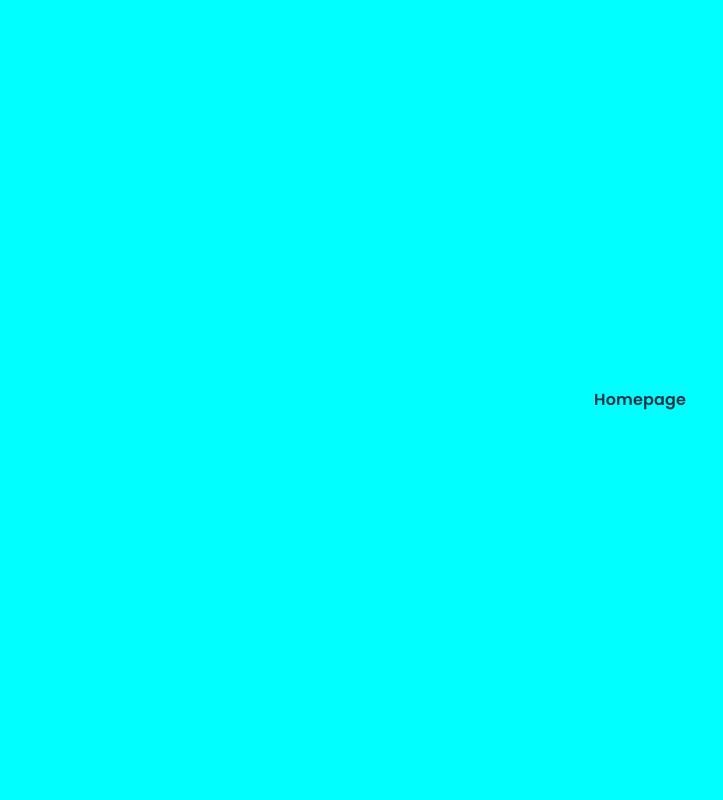
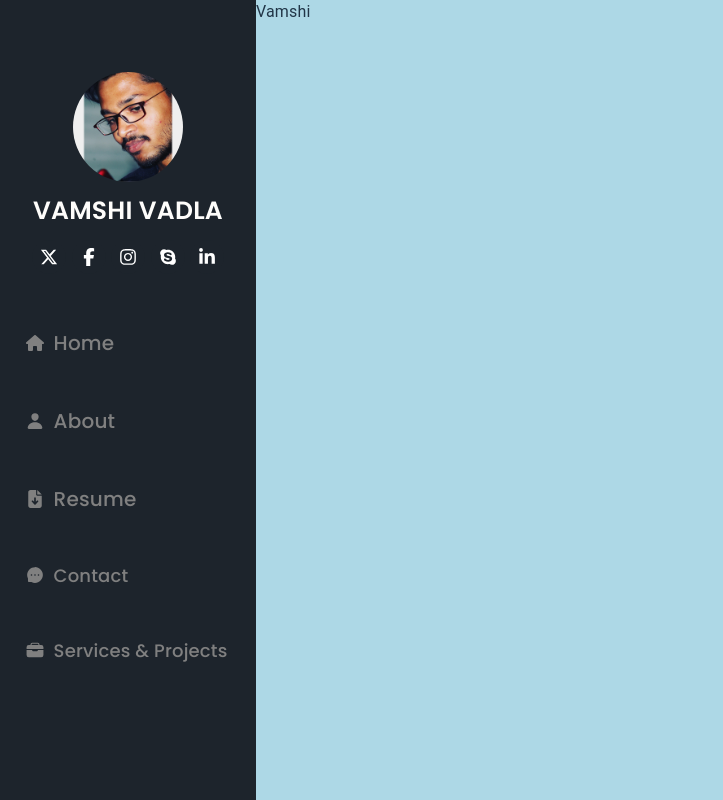
Before and after one commit to Vamshi0111/my-portfolio, a React (Vite) app: page / in a window 1280 px wide. Shown: the whole page, without its empty margins (0-723 px from the left). Built offline with nearby package versions, Linux system fonts and the light colour scheme.

Commit message:
Aligned all the responsive screens and left with Image in homepage for later

```diff
--- a/src/components/navbar.tsx
+++ b/src/components/navbar.tsx
@@ -1,172 +1,107 @@
-import { Box, Button, Grid, Typography, Dialog, IconButton } from "@mui/material";
+import { Box, Grid, Typography, IconButton } from "@mui/material";
 import '../assets/Fonts/poppins.css';
-import { useState, useCallback, useRef } from "react";
-import Image from "../assets/Profile.jpeg";
-import Cropper from "react-easy-crop";
-import getCroppedImg from "../utils/cropImage"; // Utility function to crop the image
+import { useRef } from "react";
+import Image from "../assets/Images/Profile.jpeg";
 import { FaFacebookF, FaInstagram, FaLinkedinIn, FaSkype, FaXTwitter, FaHouse, FaFileArrowDown } from "react-icons/fa6";
 import { Link } from "react-router-dom";
 import { IoBriefcase, IoPerson } from "react-icons/io5";
 import { AiFillMessage } from "react-icons/ai";
 
-function Navbar() {
-  const [image, setImage] = useState<string | undefined>(undefined);
-  const [crop, setCrop] = useState({ x: 0, y: 0 });
-  const [zoom, setZoom] = useState(1);
-  const [selectedFile, setSelectedFile] = useState<File | null>(null);
-  const [cropDialogOpen, setCropDialogOpen] = useState(false);
-  const [croppedAreaPixels, setCroppedAreaPixels] = useState<any>(null);
-  const [croppedImage, setCroppedImage] = useState<string | undefined>(undefined);
+function Navbar({ width }: { width?: string }) {
   const fileInputRef = useRef<HTMLInputElement>(null);
 
-  const handleImageChange = (event: React.ChangeEvent<HTMLInputElement>) => {
-    const file = event.target.files?.[0];
-    if (file) {
-      setSelectedFile(file);
-      setCropDialogOpen(true);
-    }
-  };
+  return (
+    <Grid sx={{ backgroundColor: '#1D242C', height: '100vh', width: width || '20vw', display: 'flex', flexDirection: 'column', rowGap: "30px", justifyContent: 'center', alignItems: 'center' }}>
+      <Box sx={{
+        display: 'flex', justifyContent: 'center', alignItems: 'center', flexDirection: 'column', rowGap: "10px"
+      }}>
 
-  const handleCropComplete = useCallback(async (_croppedArea: any, croppedAreaPixels: any) => {
-    setCroppedAreaPixels(croppedAreaPixels);
-  }, []);
+          <img src={Image} alt="ProfilePic" height={110} width={110} style={{ borderRadius: "50%" }} />
 
-  const handleCropApply = async () => {
-    if (selectedFile && croppedAreaPixels) {
-      try {
-        const croppedBlob = await getCroppedImg(URL.createObjectURL(selectedFile), croppedAreaPixels);
-        if (croppedBlob) {
-          const croppedImageUrl = URL.createObjectURL(croppedBlob);
-          setCroppedImage(croppedImageUrl); // Show the cropped image
-          setCropDialogOpen(false);
-        }
-      } catch (error) {
-        console.error("Error cropping image:", error);
-      }
-    }
-  };
-
-  return (
-    <Grid sx={{ backgroundColor: '#1D242C', height: '100vh', width: '20vw', display: 'flex', flexDirection: 'column', rowGap: "30px", justifyContent: 'center', alignItems: 'center' }}>
-      <Box sx={{
-        display: 'flex', justifyContent: 'center', alignItems: 'center', flexDirection: 'column',rowGap:"10px"
-      }}>
-        <Box
-          sx={{ backgroundColor: 'lightgray', height: '20vh', width: '10vw', borderRadius: 50, display: 'flex', justifyContent: 'center', alignItems: 'center', cursor: 'pointer' }}
-          onClick={() => fileInputRef.current?.click()}
-        >
-          {Image ? ( //REplace croppedImage at Image for crop Image in next line also
-            <img src={Image} alt="ProfilePic" height={110} width={110} style={{ borderRadius: "50%" }} />
-          ) : (
-            <Button component="label" variant="text" sx={{ borderRadius: 50 }}>
-              Upload
-            </Button>
-          )}
-          <input ref={fileInputRef} type="file" accept="image/*" hidden onChange={handleImageChange} />
-        </Box>
-        <Typography sx={{ fontFamily: 'poppins', fontWeight: "600", fontSize: 30, color: '#FEFDFB' }}>
+        <Typography sx={{ fontFamily: 'poppins', fontWeight: "600", fontSize: {xs:28,sm:37,lg:25}, color: '#FEFDFB' }}>
           VAMSHI VADLA
         </Typography>
+        <input ref={fileInputRef} type="file" accept="image/*" hidden />
 
-        <Dialog open={cropDialogOpen} onClose={() => setCropDialogOpen(false)}>
-          <Box sx={{ width: 400, height: 400, position: "relative" }}>
-            <Cropper
-              image={selectedFile ? URL.createObjectURL(selectedFile) : undefined}
-              crop={crop}
-              zoom={zoom}
-              aspect={1}
-              onCropChange={setCrop}
-              onZoomChange={setZoom}
-              onCropComplete={handleCropComplete}
-            />
-          </Box>
-          <Button onClick={handleCropApply}>Crop & Apply</Button>
-        </Dialog>
-        <Box sx={{ width: '16vw', display: 'flex', justifyContent: "space-between" }}>
+        <Box sx={{ width: {sm:'30vw',md:'25vw',lg:"15vw"}, display: 'flex', justifyContent: "space-between" }}>
           <Box sx={{ backgroundColor: '#1D242C', borderRadius: 50 }}>
-            <IconButton component="a" href="https://x.com/vamshichary117" sx={{ color: "white", "&:hover": { color: 'red' } }}>
-              <FaXTwitter size={20} />
+            <IconButton component="a" href="https://x.com/vamshichary117" sx={{ color: "white", "&:hover": { color: 'red' },fontSize:{xs: 20, sm: 29, md: 18, lg: 18} }}>
+              <FaXTwitter />
             </IconButton>
           </Box>
           <Box sx={{ backgroundColor: '#1D242C', borderRadius: 50 }}>
-            <IconButton component="a" href="https://www.facebook.com/vamshi.chary.92351" sx={{ color: "white", "&:hover": { color: 'red' } }}>
-              <FaFacebookF size={20} />
+            <IconButton component="a" href="https://www.facebook.com/vamshi.chary.92351" sx={{ color: "white", "&:hover": { color: 'red' },fontSize:{xs: 20, sm: 29, md: 18, lg: 18}}}>
+              <FaFacebookF />
             </IconButton>
           </Box>
           <Box sx={{ backgroundColor: '#1D242C', borderRadius: 50 }}>
-            <IconButton component="a" href="https://www.instagram.com/v.1.m.s.8.9/" sx={{ color: "white", "&:hover": { color: 'red' } }}>
-              <FaInstagram size={20} />
+            <IconButton component="a" href="https://www.instagram.com/v.1.m.s.8.9/" sx={{ color: "white", "&:hover": { color: 'red' },fontSize:{xs: 20, sm: 29, md: 18, lg: 18} }}>
+              <FaInstagram />
             </IconButton>
           </Box>
           <Box sx={{ backgroundColor: '#1D242C', borderRadius: 50 }}>
-            <IconButton component="a" href="https://join.skype.com/invite/qfGtIZ170RZL" sx={{ color: "white", "&:hover": { color: 'red' } }}>
-              <FaSkype size={20} />
+            <IconButton component="a" href="https://join.skype.com/invite/qfGtIZ170RZL" sx={{ color: "white", "&:hover": { color: 'red' },fontSize:{xs: 20, sm: 29, md: 18, lg: 18} }}>
+              <FaSkype />
             </IconButton>
           </Box>
           <Box sx={{ backgroundColor: '#1D242C', borderRadius: 50 }}>
-            <IconButton component="a" href="https://www.linkedin.com/in/vamshi-vadla/" sx={{ color: "white", "&:hover": { color: 'red' } }} >
-              <FaLinkedinIn size={20} />
+            <IconButton component="a" href="https://www.linkedin.com/in/vamshi-vadla/" sx={{ color: "white", "&:hover": { color: 'red' },fontSize:{xs: 20, sm: 29, md: 18, lg: 18} }} >
+              <FaLinkedinIn />
             </IconButton>
           </Box>
         </Box>
       </Box>
-      <Box sx={{ backgroundColor: '', width: "84%", height: '50%', display: 'flex', rowGap: 6, flexDirection: 'column' }}>
+      <Box sx={{ width: {xs:"82%",sm:"80%"}, height: "50%", display: 'flex', rowGap: {xs:5,sm:6}, flexDirection: 'column',paddingTop:{sm:3} }}>
         <Box sx={{ display: 'flex', alignItems: 'center', columnGap: "10px" }}>
           <Link to={"/"} style={{ textDecoration: 'none', color: 'inherit' }}>
-            <Box sx={{ display: 'flex', alignItems: 'center', columnGap: "10px" }}>
-              <FaHouse size={20} style={{color:'gray'}}/>
-              <Typography sx={{ fontWeight: "500", fontFamily: 'poppins', color: "gray", fontSize: 18 }}>
+            <Box sx={{ display: 'flex', alignItems: 'center', columnGap: {xs:"10px",sm:"10px"},fontSize:{xs:19,sm:32,md:18} }}>
+              <FaHouse style={{ color: 'gray' }} />
+              <Typography sx={{ fontWeight: "500", fontFamily: 'poppins', color: "gray", fontSize: {xs:18,sm:33,md:20} }}>
                 Home
               </Typography>
             </Box>
           </Link>
         </Box>
-
         <Box sx={{ display: 'flex', alignItems: 'center' }}>
           <Link to={"/about"} style={{ textDecoration: 'none', color: 'inherit' }}>
-            <Box sx={{ display: 'flex', alignItems: 'center', columnGap: "10px" }}>
-              <IoPerson  size={20} style={{color:'gray'}}/>
-              <Typography sx={{ fontWeight: "500", fontFamily: 'poppins', color: "gray", fontSize: 18 }}>
+            <Box sx={{ display: 'flex', alignItems: 'center', columnGap: {xs:"10px",sm:"10px"}, fontSize:{xs:19,sm:34,md:18} }}>
+              <IoPerson style={{ color: 'gray' }} />
+              <Typography sx={{ fontWeight: "500", fontFamily: 'poppins', color: "gray", fontSize: {xs:18,sm:33,md:20} }}>
                 About
               </Typography>
             </Box>
           </Link>
         </Box>
-
         <Box sx={{ display: 'flex', alignItems: 'center', columnGap: "3px" }}>
           <Link to={"/about"} style={{ textDecoration: 'none', color: 'inherit' }}>
-            <Box sx={{ display: 'flex', alignItems: 'center', columnGap: "10px" }}>
-              <FaFileArrowDown  size={20} style={{color:'gray'}} />
-              <Typography sx={{ fontWeight: "500", fontFamily: 'poppins', color: "gray", fontSize: 18 }}>
+            <Box sx={{ display: 'flex', alignItems: 'center', columnGap: {xs:"10px",sm:"10px"},fontSize:{xs:19,sm:34,md:18} }}>
+              <FaFileArrowDown style={{ color: 'gray' }} />
+              <Typography sx={{ fontWeight: "500", fontFamily: 'poppins', color: "gray", fontSize: {xs:18,sm:33,md:20} }}>
                 Resume
               </Typography>
             </Box>
           </Link>
         </Box>
-
         <Box sx={{ display: 'flex', alignItems: 'center', columnGap: "3px" }}>
           <Link to={"/contact"} style={{ textDecoration: 'none', color: 'inherit' }}>
-            <Box sx={{ display: 'flex', alignItems: 'center', columnGap: "10px" }}>
-              <AiFillMessage   size={20} style={{color:"gray"}}/>
-              <Typography sx={{ fontWeight: "500", fontFamily: 'poppins', color: "gray", fontSize: 18 }}>
+            <Box sx={{ display: 'flex', alignItems: 'center', columnGap: {xs:"10px",sm:"10px"}, fontSize:{xs:19,sm:34,md:18} }}>
+              <AiFillMessage style={{ color: "gray" }} />
+              <Typography sx={{ fontWeight: "500", fontFamily: 'poppins', color: "gray", fontSize: {xs:18,sm:33,md:18} }}>
                 Contact
               </Typography>
             </Box>
           </Link>
         </Box>
-
         <Box sx={{ display: 'flex', alignItems: 'center', columnGap: "3px" }}>
           <Link to={"/about"} style={{ textDecoration: 'none', color: 'inherit' }}>
-            <Box sx={{ display: 'flex', alignItems: 'center', columnGap: "10px" }}>
-              <IoBriefcase  size={20} style={{color:'gray'}}/>
-              <Typography sx={{ fontWeight: "500", fontFamily: 'poppins', color: "gray", fontSize: 18 }}>
+            <Box sx={{ display: 'flex', alignItems: 'center', columnGap: {xs:"10px",sm:"10px"}, fontSize:{xs:19,sm:34,md:18} }}>
+              <IoBriefcase style={{ color: 'gray' }} />
+              <Typography sx={{ fontWeight: "500", fontFamily: 'poppins', color: "gray", fontSize: {xs:18,sm:33,md:18} }}>
                 Services & Projects
               </Typography>
             </Box>
           </Link>
         </Box>
-
-
       </Box>
     </Grid>
   );
--- a/src/pages/Homepage.tsx
+++ b/src/pages/Homepage.tsx
@@ -1,15 +1,79 @@
-import { Grid, Typography } from "@mui/material";
-import '../assets/Fonts/poppins.css'
+import { useState } from "react";
+import { Grid, Typography, Drawer, Box } from "@mui/material";
+import MenuIcon from "@mui/icons-material/Menu";
+import "../assets/Fonts/poppins.css";
+import Navbar from "../components/navbar";
 
+function Homepage() {
+  const [open, setOpen] = useState(false);
 
-function Homepage () {
-    return(
-        <Grid sx={{backgroundColor:'aqua',height:'100vh', width:'100vw',display:'flex',justifyContent:'center',alignItems:'center'}}>
-            <Typography sx={{fontWeight:'600',fontFamily:'poppins'}}>
-                Homepage
-            </Typography>
-        </Grid>
-    )
+  const toggleDrawer = (state: boolean) => () => {
+    setOpen(state);
+  };
+
+  return (
+    <Grid container sx={{ height: "100vh", width: "100vw", display: "flex" }}>
+      {/* Menu Icon for small and medium screens */}
+      <Box
+        sx={{
+          position: "absolute",
+          top: 20,
+          right: 20,
+          display: { xs: "block", sm: "block", md: "none" },
+          zIndex: 1300, // Ensures it's always visible
+        }}
+        onClick={toggleDrawer(!open)}
+      >
+        <MenuIcon fontSize="large" />
+      </Box>
+
+      {/* Sidebar Navbar (hidden on xs & sm, visible on md & lg) */}
+      <Grid
+        item
+        sx={{
+          height: "100vh",
+          width: { xs: "0", sm: "0", md: "25vw", lg: "20vw" },
+          display: { xs: "none", sm: "none", md: "block" },
+        }}
+      >
+        <Navbar width="20vw"/>
+      </Grid>
+
+      {/* Drawer for Navbar on small screens */}
+      <Drawer
+        anchor="left"
+        open={open}
+        onClose={toggleDrawer(false)}  // Now it properly closes when clicking outside
+        sx={{
+          "& .MuiDrawer-paper": {
+            backgroundColor: "pink",
+            width: { xs: "71vw", sm: "71vw", md: "71vw" }, // Adjust width for different screens
+            height: "100vh",
+          },
+        }}
+      >
+        {/* Full-width Box to fit Navbar inside Drawer */}
+        <Box
+          sx={{ width: "100%", height: "100%", display: "flex", flexDirection: "column" }}
+          onClick={(e) => e.stopPropagation()} // Prevents accidental closing when clicking inside
+        >
+          <Navbar width="71vw"/>
+        </Box>
+      </Drawer>
+
+      {/* Main Content */}
+      <Grid
+        item
+        sx={{
+          backgroundColor: "lightblue",
+          height: "100vh",
+          width: { xs: "100vw", sm: "100vw", md: "75vw", lg: "80vw" },
+        }}
+      >
+        <Typography>Vamshi</Typography>
+      </Grid>
+    </Grid>
+  );
 }
 
 export default Homepage;
```
Also changed, not shown: src/assets/Images/Photo.jpg (added), src/assets/Images/Profile.jpeg (renamed from src/assets/Profile.jpeg).
